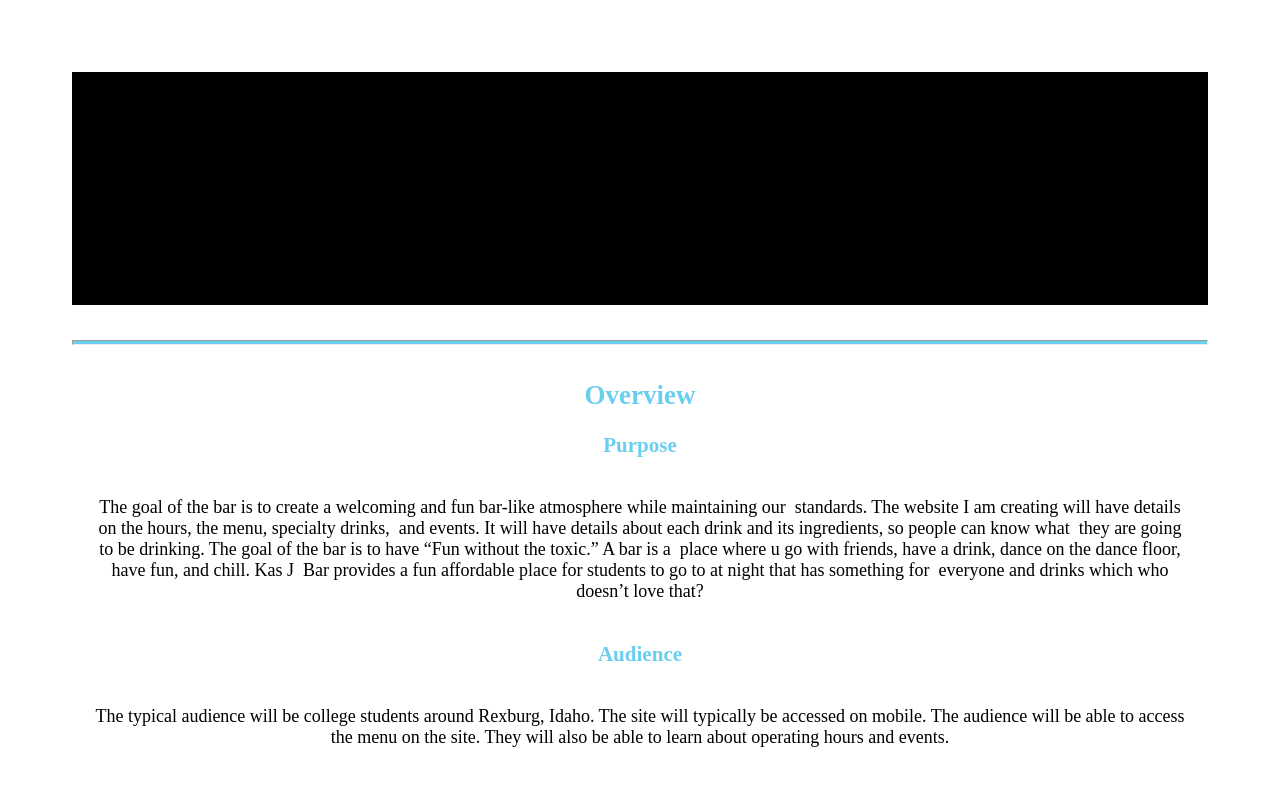
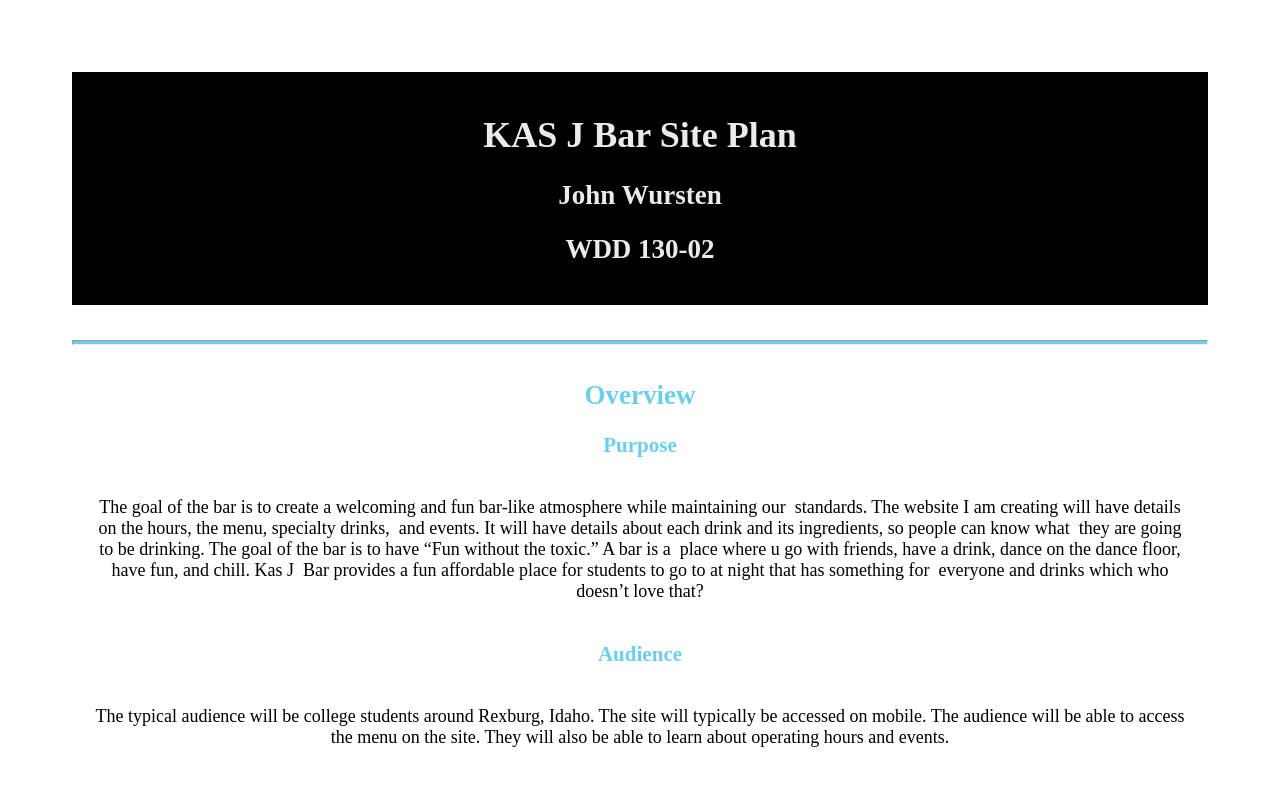
Before and after one commit to Jwursten/kasjbar, a plain HTML site: page site-plan.html in a window 1280 px wide. Shown: the top 799 px of the page. Drawn offline with Linux system fonts and the light colour scheme; a web font is replaced by a local one.

Commit message:
color fix

```diff
--- a/styles/site-plan.css
+++ b/styles/site-plan.css
@@ -16,7 +16,7 @@ Fonts are separated by a | */
 
   /* these colors below should be chosen from among your palette colors above */
   --headline-color-on-white: #6CCEEF;  /* headlines on a white background */
-  --headline-color-on-color: #000000; /* headlines on a colored background */
+  --headline-color-on-color: #EBEBEB; /* headlines on a colored background */
   --paragraph-color-on-white: #7d25bb; /* paragraph text on a white background */
   --paragraph-color-on-color: #EBEBEB; /* paragraph text on a colored background */
   --paragraph-background-color: #000000  ;
```
